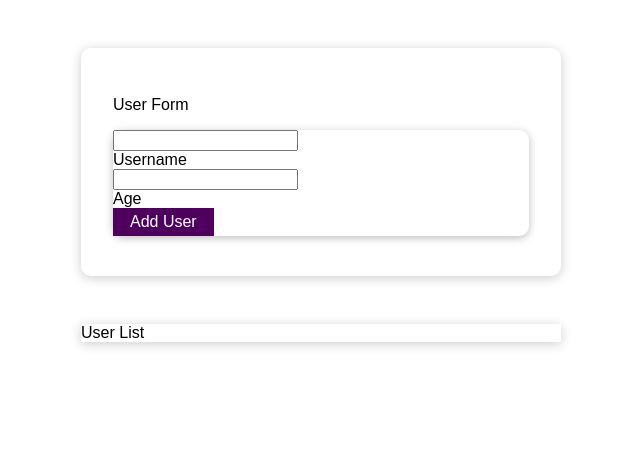
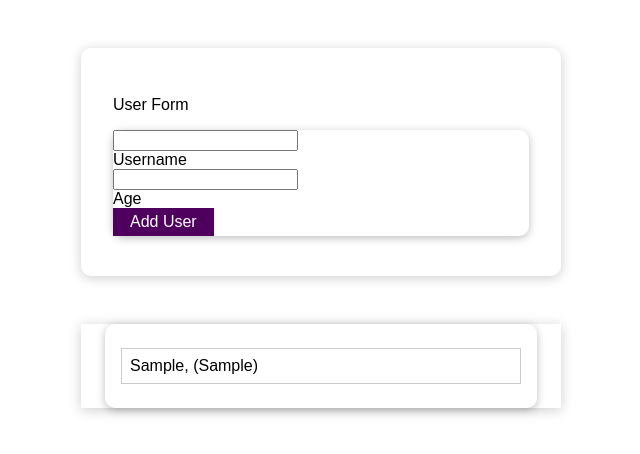
Before and after one commit to suthan83/goalsList, a React (Create React App) app: page / in a window 1280 px wide. Both pictures are taken after typing "Sample", "Sample" into the empty fields and a click on the button "Add User". Shown: the top 454 px of the page, without its empty margins (319-959 px from the left). Built offline with nearby package versions, Linux system fonts and the light colour scheme.

Commit message:
adds the functionality to store and list users

```diff
--- a/src/App.js
+++ b/src/App.js
@@ -1,19 +1,50 @@
-import React from 'react';
+import React, {useState} from 'react';
 import UserForm from './components/UserForm/UserForm'
+import UsersList from './components/UsersList/UsersList'
 
 import './App.css'
 
 const App = () => {
+  const [usersData, setUsersData] = useState([]);
 
+  // store data coming from UserForm submission
+  const addUserHandler = (submittedUserData) => {
+    const newUserData = {
+      username: submittedUserData.username,
+      age: submittedUserData.age
+    }
+    // setUsersDate((users) => (...users, {
+    //   username: submittedData.username,
+    //   age: submittedData.age
+    // }))
 
+    setUsersData((prevUsersData) => {
+      return [...prevUsersData, newUserData]
+    })
+  }
+
+  const sampleData = [
+    {
+      username: "User #1",
+      age: 43
+    },
+    {
+      username: "Second User",
+      age: 18
+    },
+    {
+      username: "User #3",
+      age: 26
+    },
+  ]
   return (
     <div>
       <section className='user-form'>
         <p>User Form</p>
-        <UserForm/>
+        <UserForm onAddUser={addUserHandler}/>
       </section>
       <section className='user-list'>
-        <p>User List</p>
+        <UsersList users={usersData}/>
       </section>
     </div>
   );
--- a/src/components/UI/Card.js
+++ b/src/components/UI/Card.js
@@ -4,7 +4,7 @@ import classes from "./Card.module.css"
 
 const Card = (props) => {
     return(
-        <div className={classes.card}>{props.children}</div>
+        <div className={`${classes.card} ${props.className}`}>{props.children}</div>
     )
 }
 
--- a/src/components/UserForm/UserForm.js
+++ b/src/components/UserForm/UserForm.js
@@ -4,7 +4,7 @@ import Button from "../UI/Button";
 
 import "./UserForm.css"
 
-const UserForm = () => {
+const UserForm = (props) => {
     const [enteredUsername, setEnteredUsername] = useState('')
     const [enteredAge, setEnteredAge] = useState('')
 
@@ -29,6 +29,7 @@ const UserForm = () => {
         }
         console.log('form submitted with >> ', enteredUsername, enteredAge);
         resetEnteredInput();
+        props.onAddUser({username: enteredUsername, age: enteredAge})
     }
 
     const resetEnteredInput = () => {
--- /dev/null
+++ b/src/components/UsersList/UsersList.js
@@ -0,0 +1,21 @@
+import React from "react";
+import Card from "../UI/Card";
+
+import classes from "./UsersList.module.css"
+
+const UsersList = (props) => {
+    //check user list length. If zero return empty data message
+    return (
+        <Card className={classes.users}>
+            <ul>
+                {props.users.map((user) => (
+                    <li>
+                        {user.username}, ({user.age})
+                    </li>
+                ))}
+            </ul>
+        </Card>
+    );
+}
+
+export default UsersList;
--- /dev/null
+++ b/src/components/UsersList/UsersList.module.css
@@ -0,0 +1,16 @@
+.users {
+  margin: 2rem auto;
+  width: 90%;
+  max-width: 40rem;
+}
+
+.users ul {
+  list-style: none;
+  padding: 1rem;
+}
+
+.users li {
+  border: 1px solid #ccc;
+  margin: 0.5rem 0;
+  padding: 0.5rem;
+}
```
